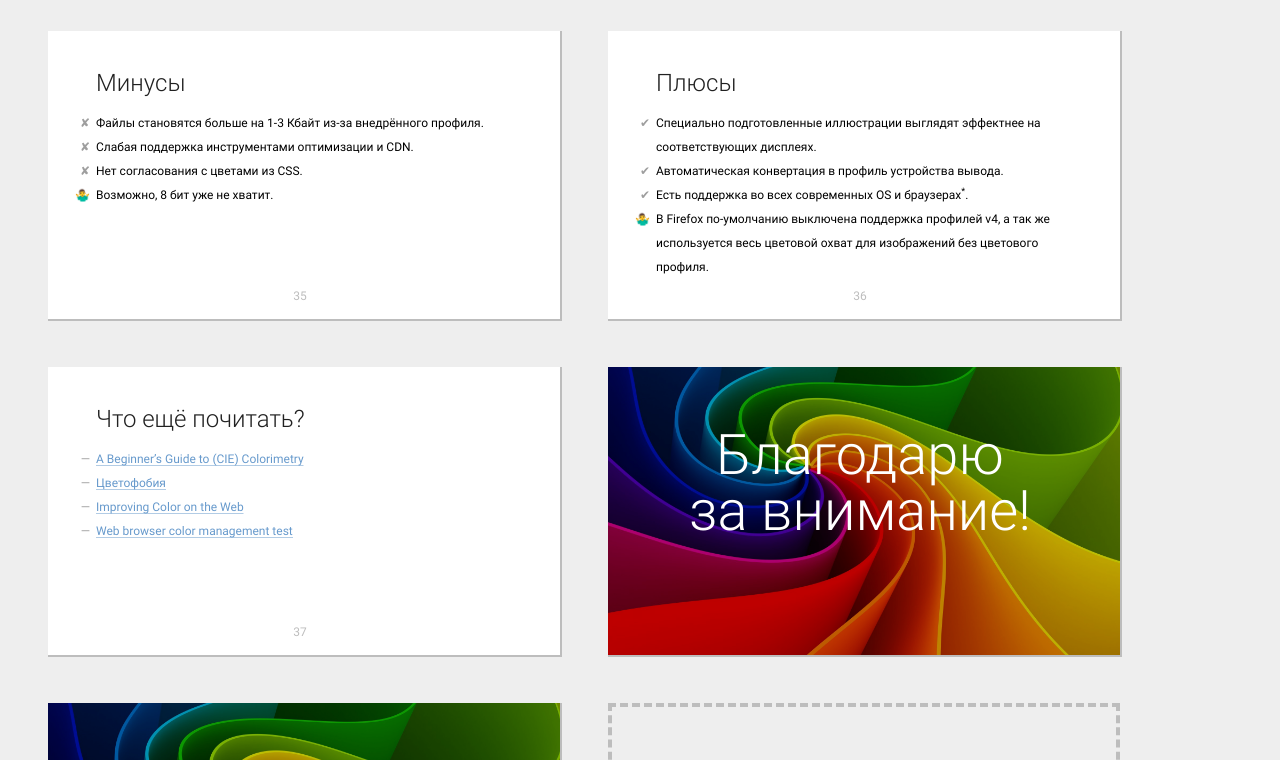
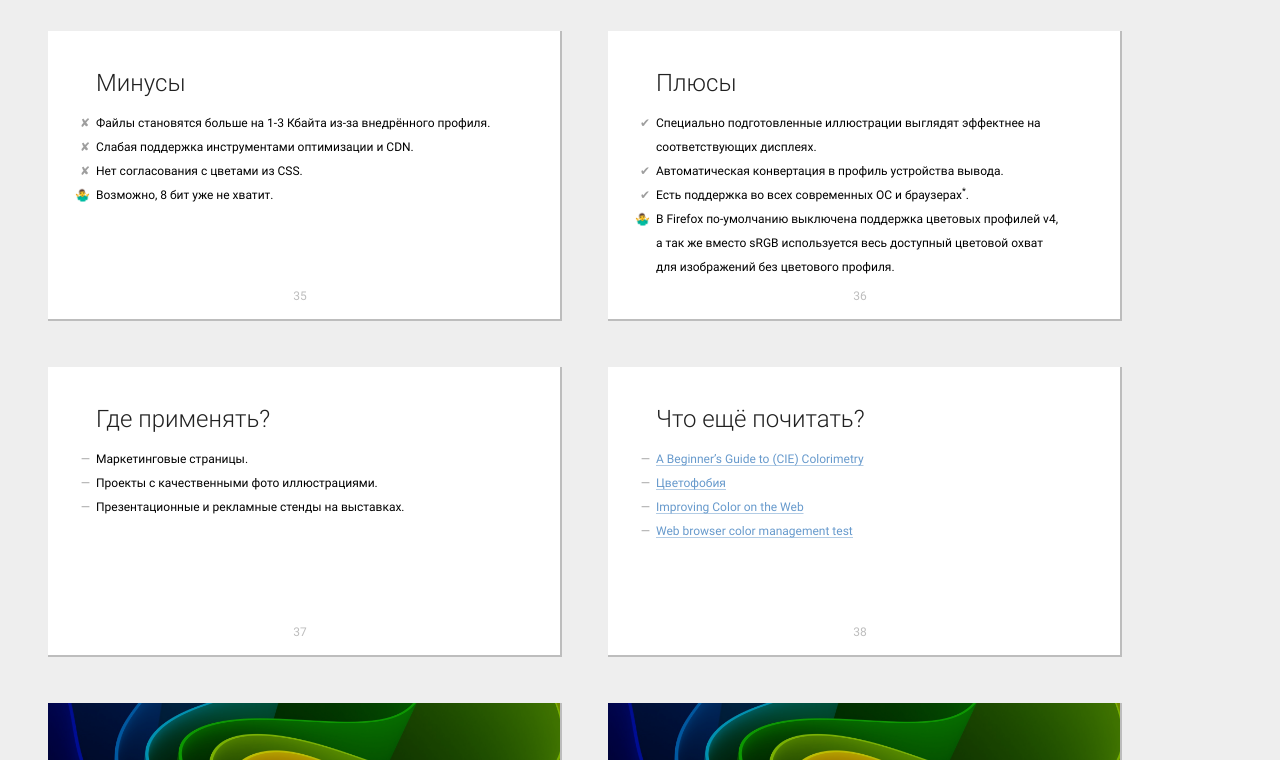
Before and after one commit to mistakster/wsd19-spb-color-profiles, a plain HTML site: page index.html in a window 1280 px wide. Shown: the part 5910-6670 px from the top of the page. Drawn offline with Linux system fonts and the light colour scheme.

Commit message:
Add one more slide

```diff
--- a/index.html
+++ b/index.html
@@ -269,7 +269,7 @@
 <section class="slide">
     <h2>Минусы</h2>
     <ul>
-        <li value="✘" class="next">Файлы становятся больше на 1-3 Кбайт из-за внедрённого профиля.</li>
+        <li value="✘" class="next">Файлы становятся больше на 1-3 Кбайта из-за внедрённого профиля.</li>
         <li value="✘" class="next">Слабая поддержка инструментами оптимизации и CDN.</li>
         <li value="✘" class="next">Нет согласования с цветами из CSS.</li>
         <li value="🤷‍♂️" class="next">Возможно, 8 бит уже не хватит.</li>
@@ -283,10 +283,19 @@
             дисплеях.
         </li>
         <li value="✔" class="next">Автоматическая конвертация в профиль устройства вывода.</li>
-        <li value="✔" class="next">Есть поддержка во всех современных OS и браузерах<sup>*</sup>.</li>
-        <li value="🤷‍♂️" class="next">В&nbsp;Firefox по-умолчанию выключена поддержка профилей&nbsp;v4,
-            а&nbsp;так&nbsp;же используется весь цветовой охват для изображений без цветового профиля.
+        <li value="✔" class="next">Есть поддержка во всех современных ОС и браузерах<sup>*</sup>.</li>
+        <li value="🤷‍♂️" class="next">В&nbsp;Firefox по-умолчанию выключена поддержка цветовых профилей&nbsp;v4,
+            а&nbsp;так&nbsp;же вместо sRGB используется весь доступный цветовой охват для изображений без цветового профиля.
         </li>
+    </ul>
+</section>
+
+<section class="slide">
+    <h2>Где применять?</h2>
+    <ul>
+        <li class="next">Маркетинговые страницы.</li>
+        <li class="next">Проекты с качественными фото иллюстрациями.</li>
+        <li class="next">Презентационные и рекламные стенды на выставках.</li>
     </ul>
 </section>
 
```
